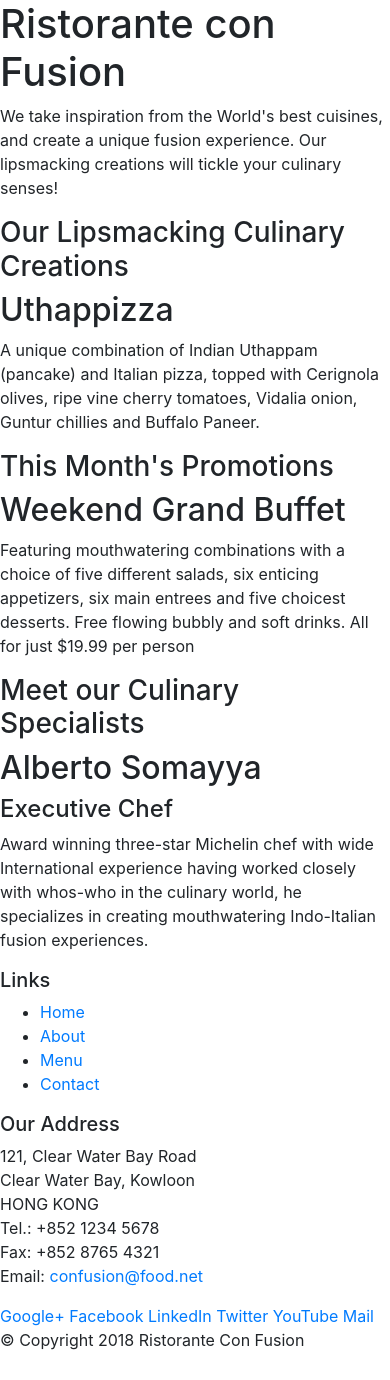
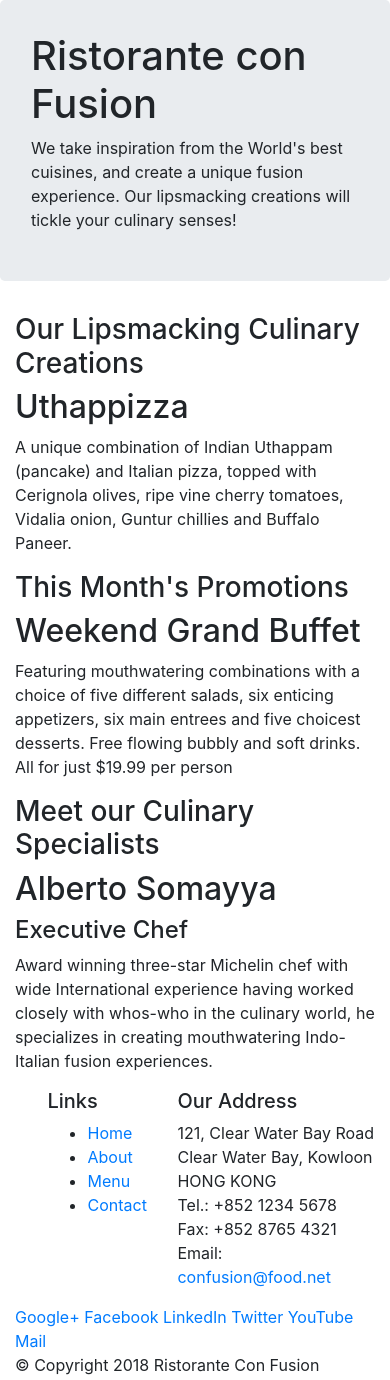
Before and after one commit to ayushsaun/Bootstrap, a website: page index.html in a window 390 px wide. Drawn offline with nearby package versions, Linux system fonts and the light colour scheme.

Commit message:
Responsive Design and Bootstrap Grid System Part 1

```diff
--- a/index.html
+++ b/index.html
@@ -16,46 +16,46 @@
 
 <body>
 
-    <header>
-        <div>
-            <div>
-                <div>
+    <header class="jumbotron">
+        <div class="container">
+            <div class="row">
+                <div class="col-12 col-sm-6">
                     <h1>Ristorante con Fusion</h1>
                     <p>We take inspiration from the World's best cuisines, and create a unique fusion experience. Our lipsmacking creations will tickle your culinary senses!</p>
                 </div>
-                <div>
+                <div class="col-12 col-sm">
                 </div>
             </div>
         </div>
     </header>
 
-    <div>
-        <div>
-            <div>
+    <div class="container">
+        <div class="row">
+            <div class="col-12 col-sm-4 col-md-3 order-sm-last">
                 <h3>Our Lipsmacking Culinary Creations</h3>
             </div>
-            <div>
+            <div class="col col-sm col-md order-sm-first">
                 <h2>Uthappizza</h2>
                 <p>A unique combination of Indian Uthappam (pancake) and Italian pizza, topped with Cerignola olives, ripe vine cherry tomatoes, Vidalia onion, Guntur chillies and Buffalo Paneer.</p>
             </div>
         </div>
 
 
-        <div>
-            <div>
+        <div class="row">
+            <div class="col-12 col-sm-4 col-md-3">
                 <h3>This Month's Promotions</h3>
             </div>
-            <div>
+            <div class="col col-sm col-md">
                 <h2>Weekend Grand Buffet</h2>
                 <p>Featuring mouthwatering combinations with a choice of five different salads, six enticing appetizers, six main entrees and five choicest desserts. Free flowing bubbly and soft drinks. All for just $19.99 per person </p>
             </div>
         </div>
 
-        <div>
-            <div>
+        <div class="row">
+            <div class="col-12 col-sm-4 col-md-3 order-sm-last">
                 <h3>Meet our Culinary Specialists</h3>
             </div>
-            <div>
+            <div class="col col-sm col-md order-sm-first">
                 <h2>Alberto Somayya</h2>
                 <h4>Executive Chef</h4>
                 <p>Award winning three-star Michelin chef with wide International experience having worked closely with whos-who in the culinary world, he specializes in creating mouthwatering Indo-Italian fusion experiences. </p>
@@ -64,9 +64,9 @@
     </div>
 
     <footer>
-        <div>
-            <div>
-                <div>
+        <div class="container">
+            <div class="row">
+                <div class="col-4 offset-1 col-sm-2">
                     <h5>Links</h5>
                     <ul>
                         <li><a href="#">Home</a></li>
@@ -75,7 +75,7 @@
                         <li><a href="#">Contact</a></li>
                     </ul>
                 </div>
-                <div>
+                <div class="col-7 col-sm-5">
                     <h5>Our Address</h5>
                     <address>
 		              121, Clear Water Bay Road<br>
@@ -87,7 +87,7 @@
 		           </address>
                 </div>
                 <div>
-                    <div>
+                    <div class="col-12 col-sm-4">
                         <a href="http://google.com/+">Google+</a>
                         <a href="http://www.facebook.com/profile.php?id=">Facebook</a>
                         <a href="http://www.linkedin.com/in/">LinkedIn</a>
@@ -97,8 +97,8 @@
                     </div>
                 </div>
            </div>
-           <div>
-                <div>
+           <div class="row">
+                <div class="col-auto">
                     <p>© Copyright 2018 Ristorante Con Fusion</p>
                 </div>
            </div>
```
